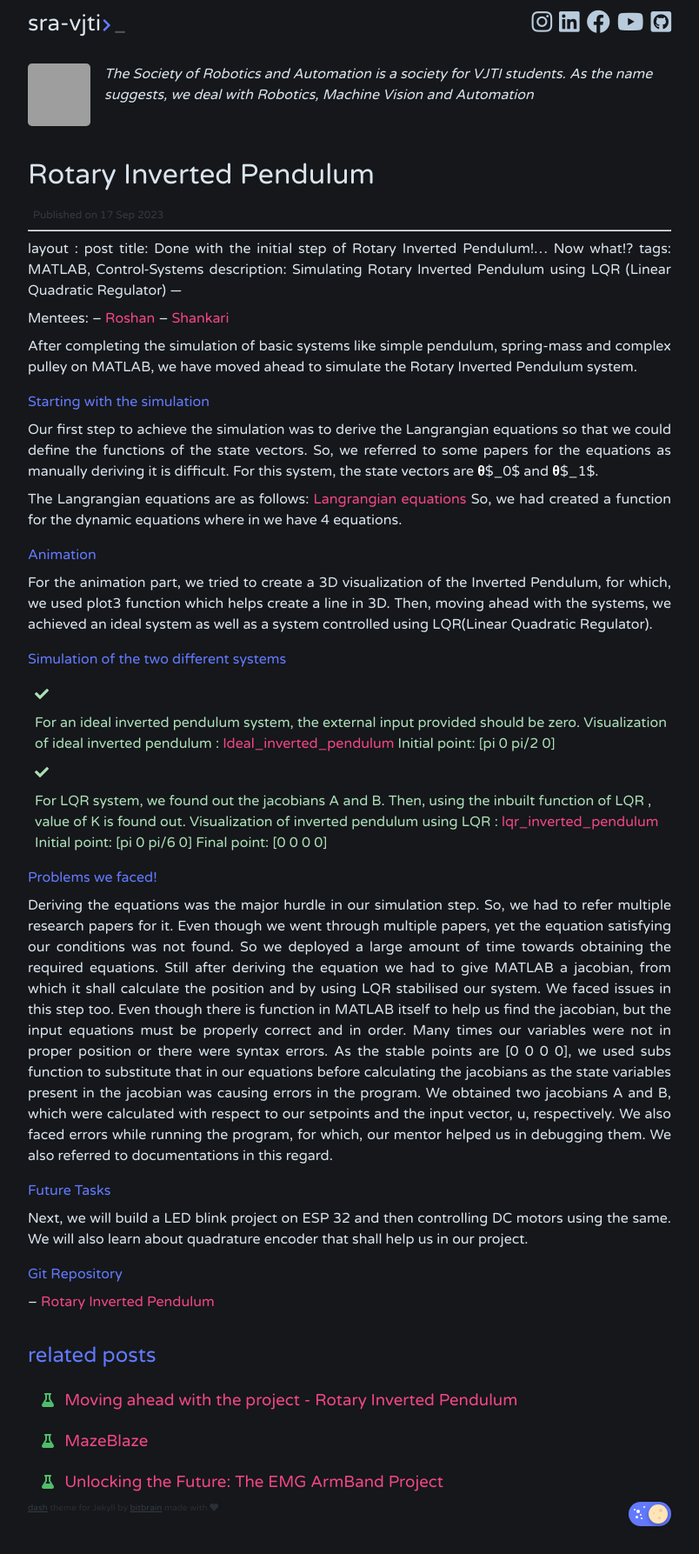
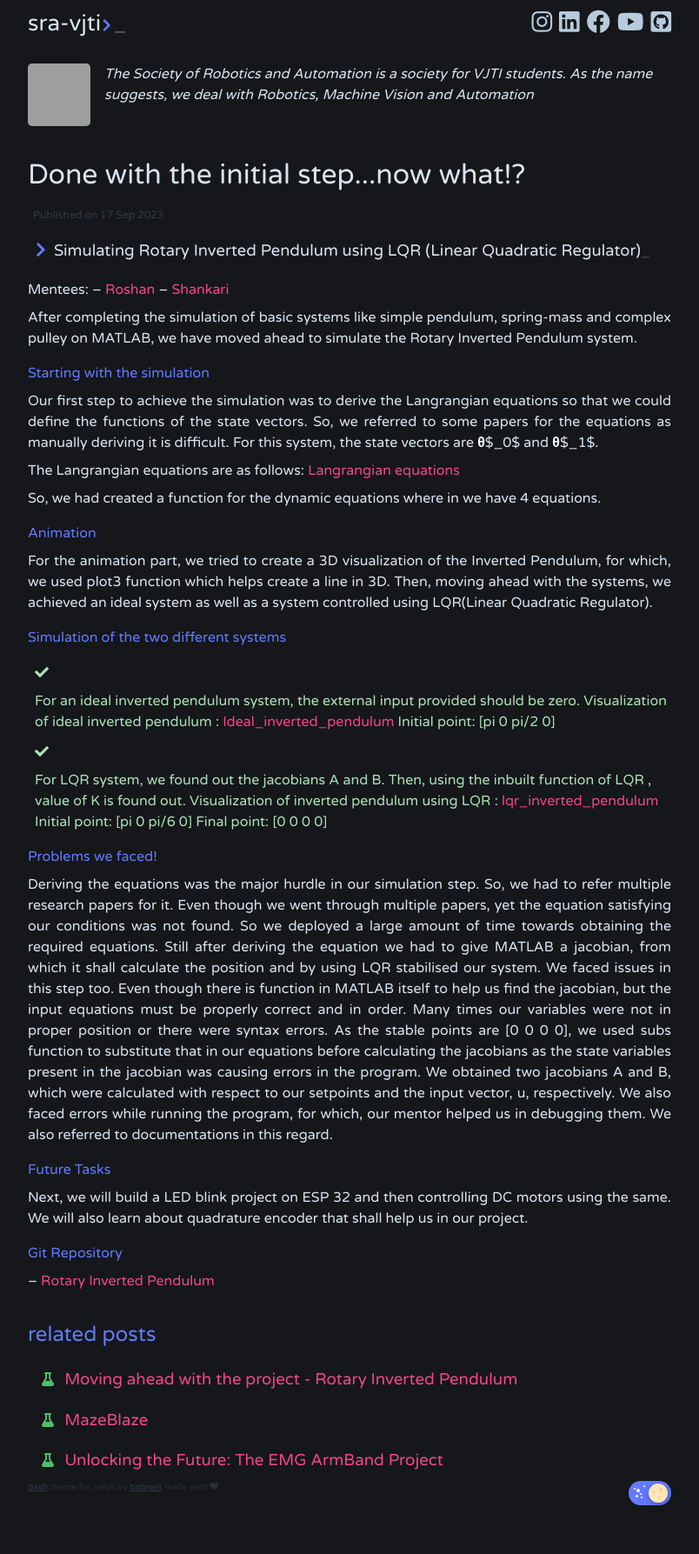
Before and after one commit to SRA-VJTI/blog, a Jekyll site: the page built from _posts/2023-09-17-rotary-inverted-pendulum.md, in a window 1280 px wide. Shown: the whole page at 87% size, without its empty margins (238-1042 px from the left). Built offline with Jekyll 4.4.1, drawn with Linux system fonts in a browser that asks for light colours; our own code applies the rules of GitHub Pages for plain Markdown files; after the commit the page ends 1763 px from its top, so only the background shows below that; grey boxes are pictures that could not be loaded.

Commit message:
Update 2023-09-17-rotary-inverted-pendulum.md

```diff
--- a/_posts/2023-09-17-rotary-inverted-pendulum.md
+++ b/_posts/2023-09-17-rotary-inverted-pendulum.md
@@ -1,8 +1,7 @@
-
 ---
-layout : post
-title: Done with the initial step of Rotary Inverted Pendulum!... Now what!?
-tags: MATLAB, Control-Systems
+layout: post
+title: "Done with the initial step...now what!?"
+tags: MATLAB Control-Systems
 description: Simulating Rotary Inverted Pendulum using LQR (Linear Quadratic Regulator)
 ---
 
@@ -18,6 +17,7 @@ So, we referred to some papers for the equations as manually deriving it is diff
 
 The Langrangian equations are as follows:
 [Langrangian equations](/assets/posts/inverted_pendulum/lagrangian_eqns.png)
+
 So, we had created a function for the dynamic equations where in we have 4 equations.
 
 #### Animation
```
